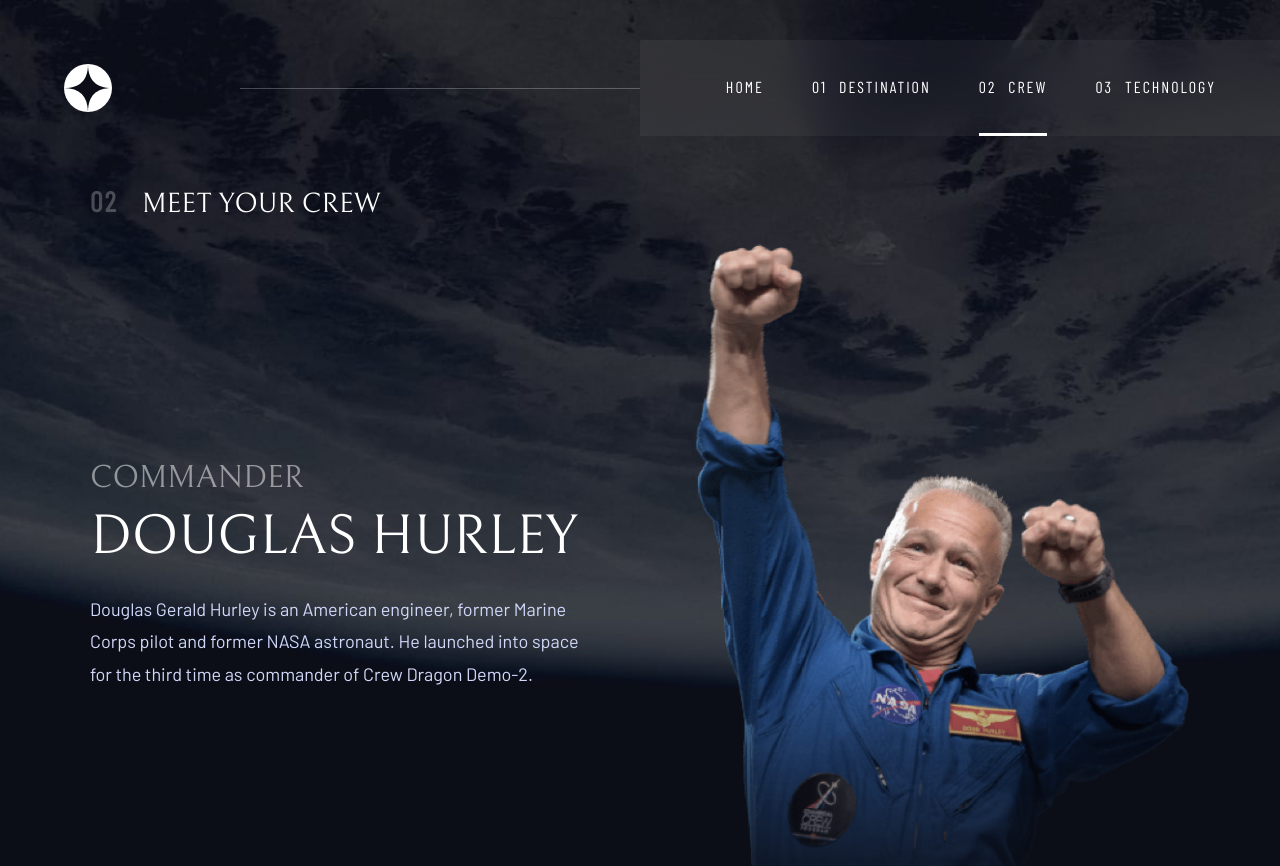
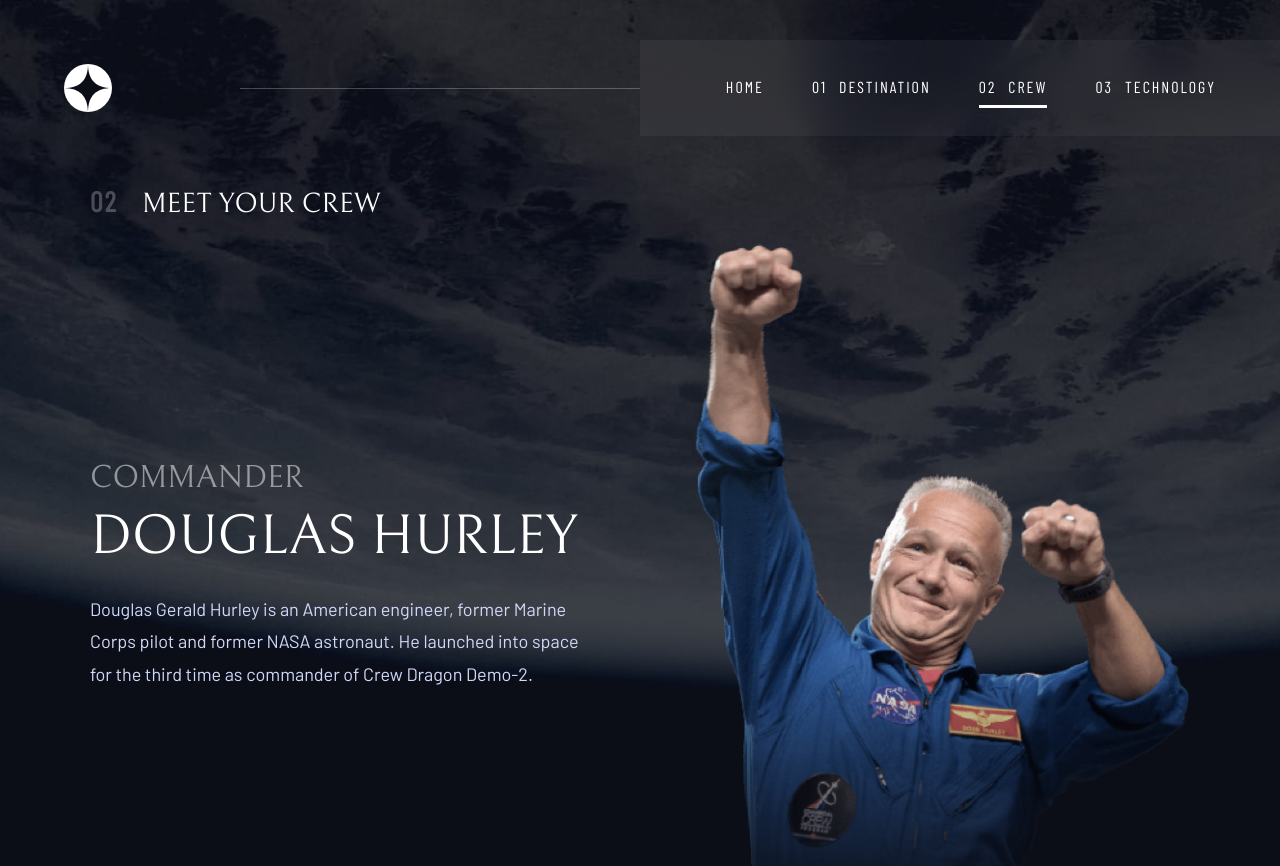
Before and after one commit to Niisari/space-tourism-website-main, a React (Vite) app: page /crew in a window 1280 px wide. Shown: the top 866 px of the page. Built offline with nearby package versions, Linux system fonts and the light colour scheme.

Commit message:
added height constraint on mobile nav items

```diff
--- a/src/components/Navbar.css
+++ b/src/components/Navbar.css
@@ -45,7 +45,7 @@
 
     display: flex;
     align-items: center;
-    height: 100%;
+    height: 2.5rem;
     color: var(--white);
     text-transform: uppercase;
     letter-spacing: 2px;
```
